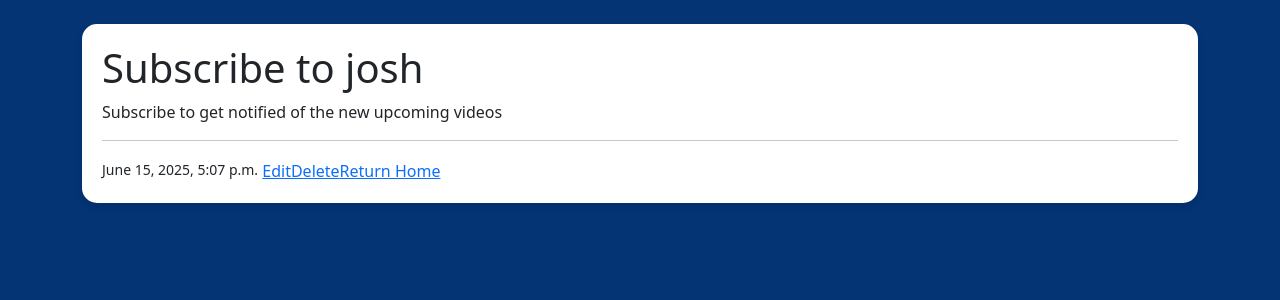
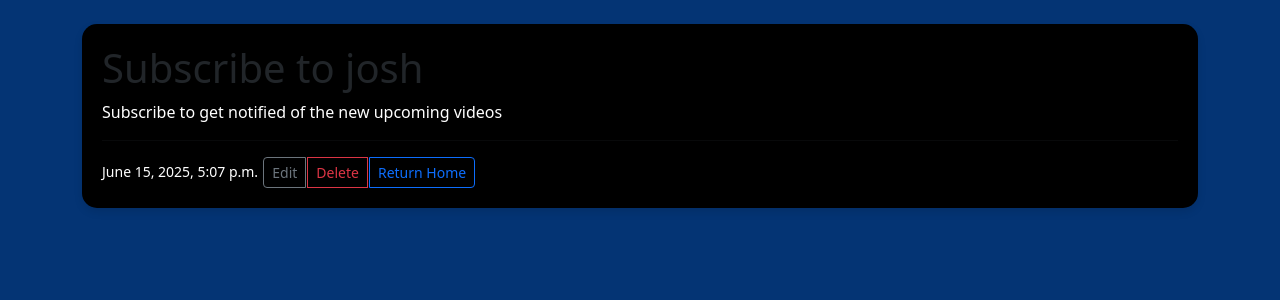
Before and after one commit to furqann76/Post-Website, a Django app: page /post/1 in a window 1280 px wide. Shown: the part 47-347 px from the top of the page. Run offline with Django 5.2, Linux system fonts and the light colour scheme; data comes from the database, SQL or seed files in the repository.

Commit message:
adjusted some buttons and changed background of the post.content

```diff
--- a/blog/templates/blog/base.html
+++ b/blog/templates/blog/base.html
@@ -11,7 +11,7 @@
         }
 
         .content-section {
-            background: white;
+            background: rgb(0, 0, 0);
             padding: 20px;
             border-radius: 15px;
             box-shadow: 0 4px 8px rgba(0, 0, 0, 0.1);
--- a/blog/templates/blog/home.html
+++ b/blog/templates/blog/home.html
@@ -19,9 +19,9 @@
             <h2>
                 <a href="{% url 'post-detail' post.pk %}">{{ post.title }}</a>
             </h2>
-            <p>{{ post.content}}</p>
+            <p class="text-white">{{ post.content}}</p>
             <div>
-                <small class="d-flex justify-content-between align-items-center">{{post.created_at}}</small>
+                <small class="d-flex justify-content-between align-items-center text-white">{{post.created_at}}</small>
                 <div class="btn-group">
                     <a href="{% url 'post-update' post.pk %}" class="btn btn-sm btn-outline-secondary">Edit</a>
                     <a href="{% url 'post-delete' post.pk %}" class="btn btn-sm btn-outline-danger">Delete</a>
--- a/blog/templates/blog/post_detail.html
+++ b/blog/templates/blog/post_detail.html
@@ -3,13 +3,13 @@
 {% block content %}
 <div class="content-section">
     <h1>{{ post.title }}</h1>
-    <p>{{ post.content }}</p>
+    <p class="text-white">{{ post.content }}</p>
     <hr>
-    <small>{{ post.created_at }}</small>
+    <small class="text-white">{{ post.created_at }}</small>
     <div class="btn-group">
-        <a href="{% url 'post-update' post.pk %}">Edit</a>
-        <a href="{% url 'post-delete' post.pk %}">Delete</a>
-        <a href="{% url 'home' %}">Return Home</a>
+        <a href="{% url 'post-update' post.pk %}" class="btn btn-sm btn-outline-secondary" style="margin-left: 1px;">Edit</a>
+        <a href="{% url 'post-delete' post.pk %}" class="btn btn-sm btn-outline-danger" style="margin-left: 1px;">Delete</a>
+        <a href="{% url 'home' %}" class="btn btn-sm btn-outline-primary" style="margin-left: 1px;">Return Home</a>
     </div>
 </div>
 
```
